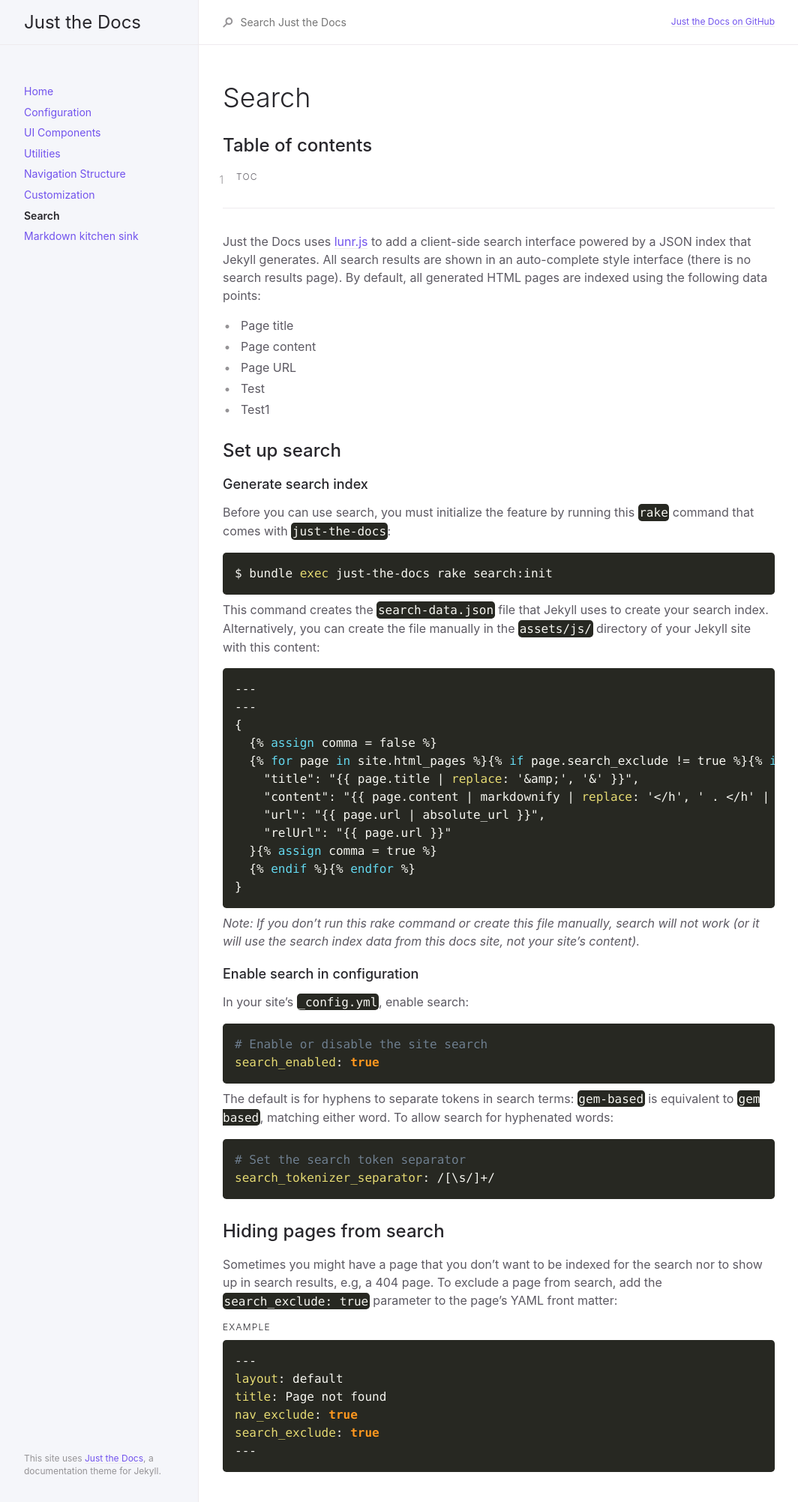
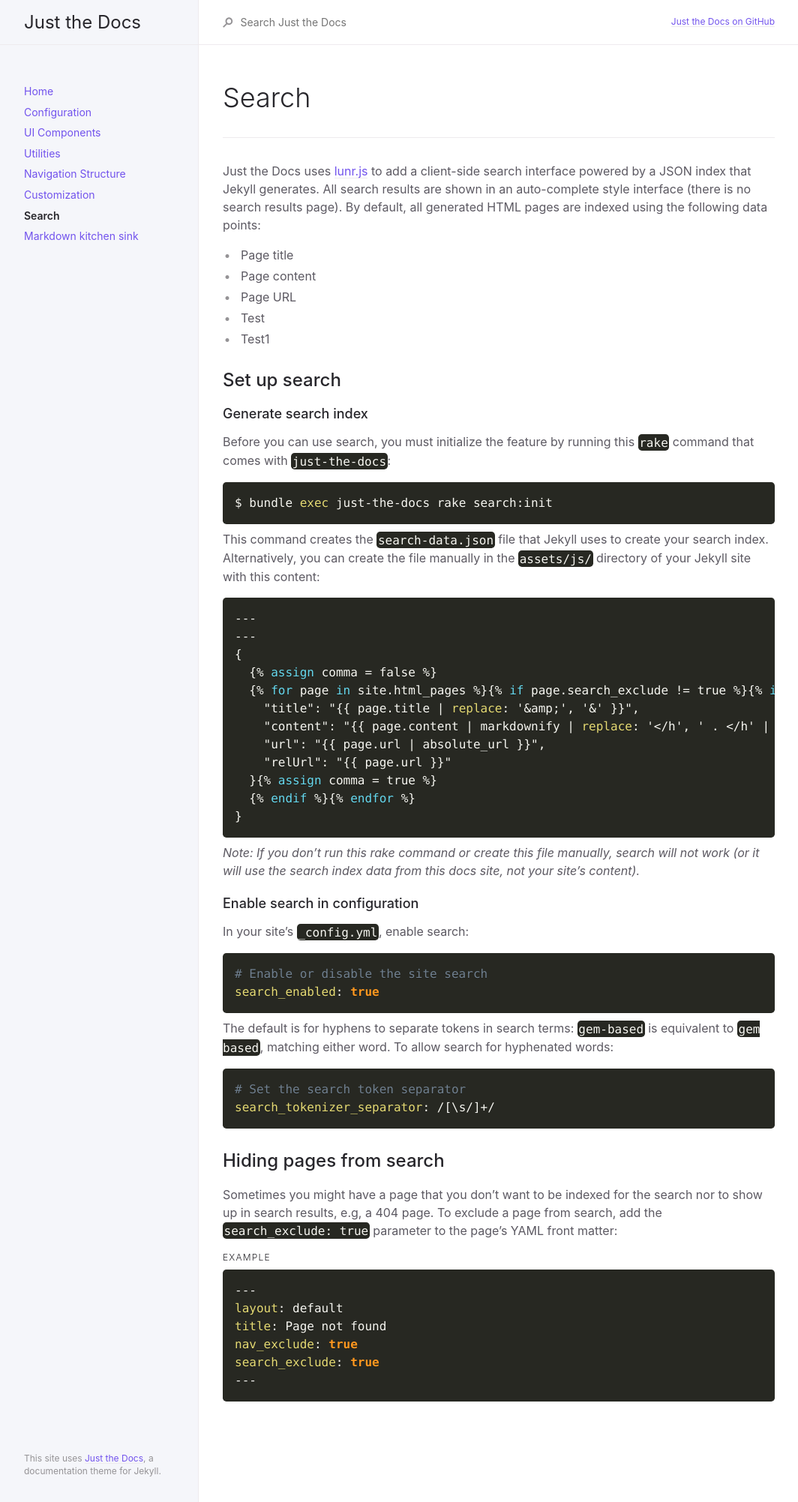
Before and after one commit to ivancheban/justdocs, a Jekyll site: the page built from docs/search.md, in a window 1280 px wide. Shown: the whole page at 75% size, without its empty margins (107-1171 px from the left). Built offline with Jekyll 4.4.1, drawn with Linux system fonts in a browser that asks for light colours; comment, search, counter and statistics services are not loaded.

Commit message:
Update from Forestry.io Ivan Cheban updated docs/search.md

```diff
--- a/docs/search.md
+++ b/docs/search.md
@@ -7,13 +7,6 @@ nav_order: "7"
 # Search
 
 {: .no_toc }
-
-## Table of contents
-
-{: .no_toc .text-delta }
-
-1. TOC
-   {:toc}
 
 ***
 
```
